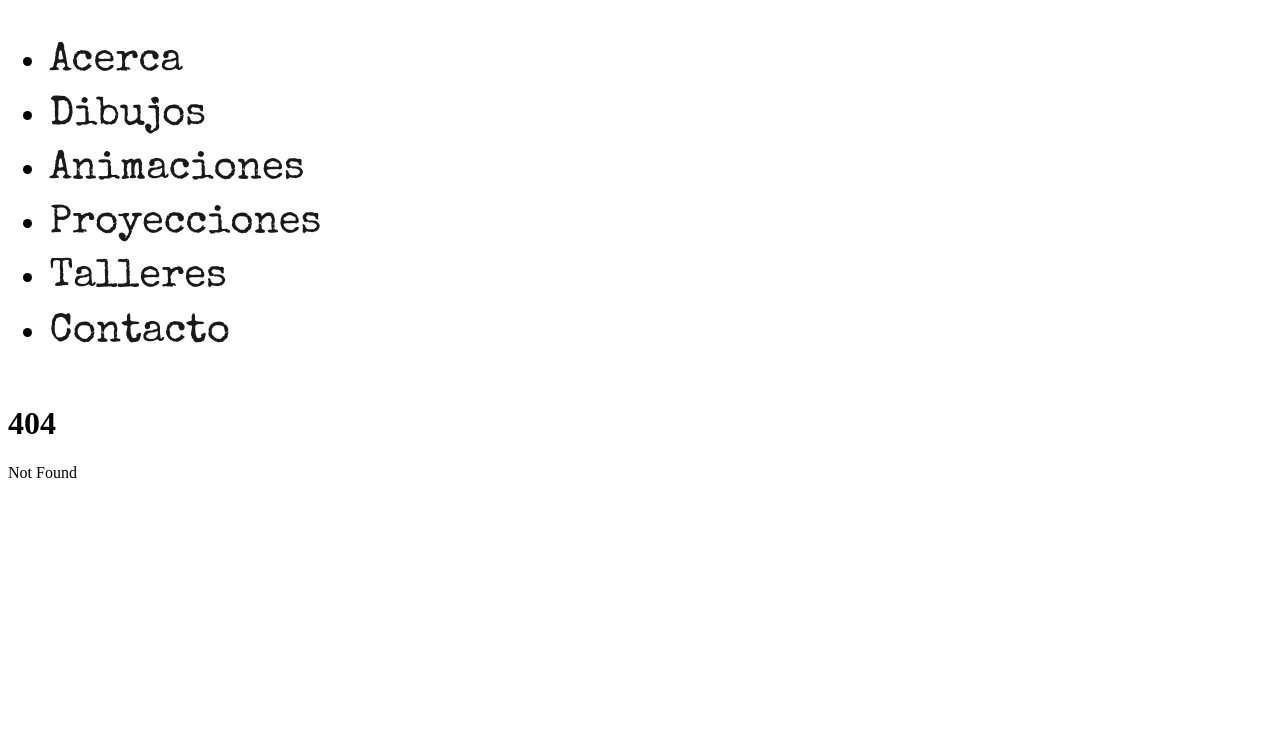
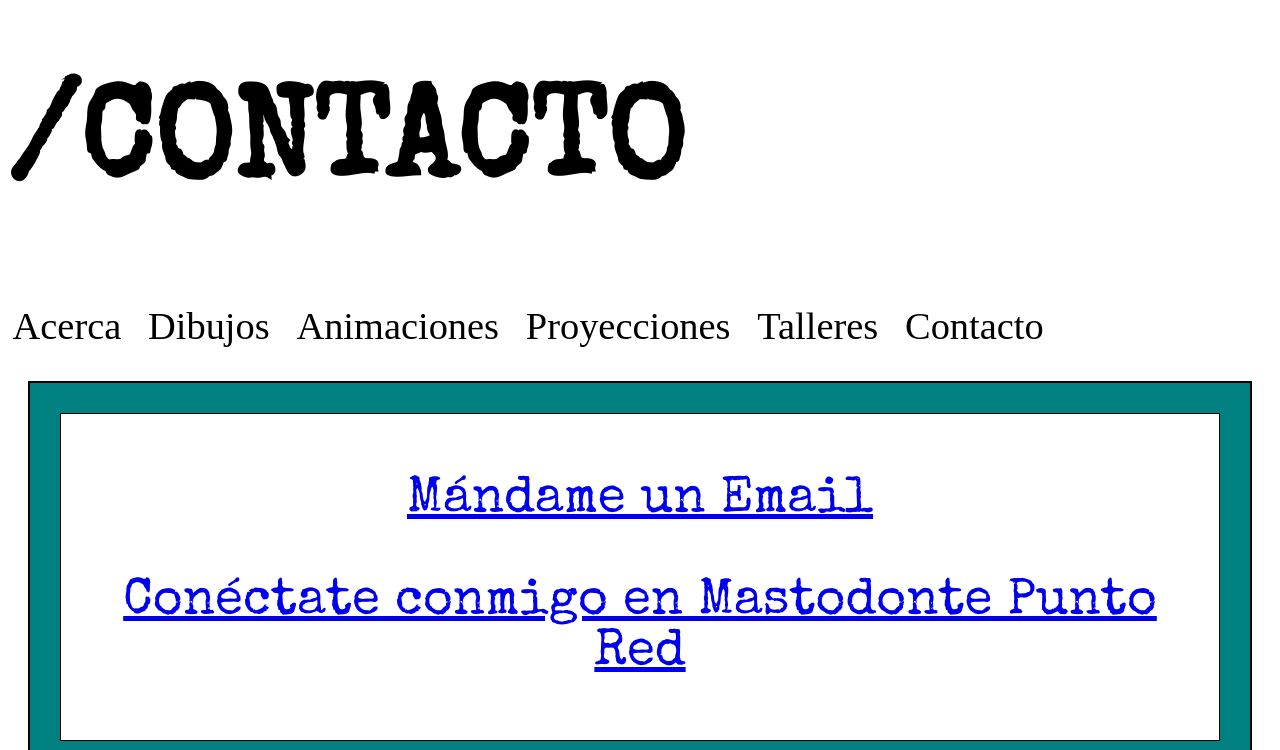
Before and after one commit to patraldo/02-com-patraldo-antoine, a SvelteKit app: page /contacto in a window 1280 px wide. Before the commit this address had no page. Shown: the top 750 px of the page. Built offline with nearby package versions, Linux system fonts and the light colour scheme; a web font is replaced by a local one.

Commit message:
added a page.url.pathname script to +layout.svelte

```diff
--- a/src/routes/+layout.svelte
+++ b/src/routes/+layout.svelte
@@ -1,57 +1,22 @@
-<div>
-<style>
+<script>
+    import { page } from '$app/stores';
+    let path;
 
-	:global(body) {
-		/* this will apply to <body> */
-		margin: 10;
-	}
+    $: path = $page.url.pathname;
 
-	div :global(strong) {
-		/* this will apply to all <strong> elements, in any
-			 component, that are inside <div> elements belonging
-			 to this component */
-		color: goldenrod;
-	}
-
-	p:global(.red) {
-		/* this will apply to all <p> elements belonging to this
-			 component with a class of red, even if class="red" does
-			 not initially appear in the markup, and is instead
-			 added at runtime. This is useful when the class
-			 of the element is dynamically applied, for instance
-			 when updating the element's classList property directly. */
-	}
-/* this style tag will be inserted as-is */
-div {
-	/* this will apply to all `<div>` elements in the DOM */
-color: black;
-}
-</style>
-<ul>
-<li>
-<a href="/">Acerca</a>
-</li>
-<li>
-<a href="/dibujos">Dibujos</a>
-</li>
-<li>
-<a href="/animaciones">Animaciones</a>
-</li>
-<li>
-<a href="/proyecciones">Proyecciones</a>
-</li>
-<li>
-<a href="/talleres">Talleres</a>
-</li>
-<li>
-<a href="/contact">Contacto</a>
-</li>
-</ul>
-</div>
+</script>
 
 <style>
 @import url('https://fonts.googleapis.com/css2?family=Hurricane&family=Inspiration&family=Special+Elite&display=swap');
 /* Define variables for your colors */
+h1 {
+font-family: 'Special Elite';
+}
+
+
+nav a.active {
+   background-color:red;
+  }
 :root {
 	--color-shades-dark: rgb(25, 25, 25);
 }
@@ -63,9 +28,29 @@ Details: <https://web.dev/learn/css/box-model/> */
 }
 
 /* Basic font styling */
-ul {
-	font-family: "Special Elite";
-	font-size: 2.5rem;
+
+
+nav a {
+    color: #000;
+    text-decoration: none;
+    border: transparent solid 3px;
+}
+
+
+nav a:hover {
+    color: #FFF;
+    background-color: #252525;
+    border-bottom: red solid 1px;
+    font-family: "Special Elite";
+}
+
+nav a:focus{
+    color: orange;
+    text-decoration: underline;
+}
+nav a:active {
+color: yellow;
+text-decoration: underline !important;
 }
 /* Define variables for your colors */
 :root {
@@ -97,6 +82,19 @@ a:where(:hover, :focus) {
 	  --border-color: var(--text-color);
   }
 
+</style>
 
-</style>
+<h1 style="font-size:10vw;"> {path.toUpperCase()}</h1>
+
+<nav style="font-size:3vw;">
+
+<a href="/">Acerca</a>
+<a href="/dibujos">Dibujos</a>
+<a href="/animaciones">Animaciones</a>
+<a href="/proyecciones">Proyecciones</a>
+<a href="/talleres">Talleres</a>
+<a href="/contacto">Contacto</a>
+</nav>
+
+
 <slot></slot>
--- a/src/routes/animaciones/+page.svelte
+++ b/src/routes/animaciones/+page.svelte
@@ -1,9 +1,3 @@
-<svelte:head>
-<title>Antoine Patraldo</title>
-</svelte:head>
-
-<h1 style="font-size:10vw;">Animaciones</h1>
-
 <style>
 @import url('https://fonts.googleapis.com/css2?family=Marmelad&family=Pacifico&family=Special+Elite&family=Tangerine:wght@400;700&family=Ultra&display=swap');
 h1 {
--- a/src/routes/contact/+page.svelte
+++ b/src/routes/contacto/+page.svelte
@@ -1,10 +1,4 @@
-<svelte:head>
-<title>Contact</title>
-</svelte:head>
-
 <div class="amboscontactos">
-<h1 style="font-size:10vw;">Contacto</h1>
-
 <div class="antoinecontacto">
 <p style="font-size:4vw;"><a href = "mailto:antoine@patraldo.com">Mándame un Email</a></p>
 <p style="font-size:4vw;">
--- a/src/routes/proyecciones/+page.svelte
+++ b/src/routes/proyecciones/+page.svelte
@@ -1,9 +1,3 @@
-<svelte:head>
-<title>Antoine Patraldo</title>
-</svelte:head>
-
-<h1 style="font-size:10vw;">Proyecciones</h1>
-
 <style>
 @import url('https://fonts.googleapis.com/css2?family=Marmelad&family=Pacifico&family=Special+Elite&family=Tangerine:wght@400;700&family=Ultra&display=swap');
 h1 {
```
Also changed, not shown: src/routes/dibujos/+page.svelte (+0 -7 lines), src/routes/talleres/+page.svelte (+2 -6 lines), 2 other files (tests, documents, lock files or other folders).
